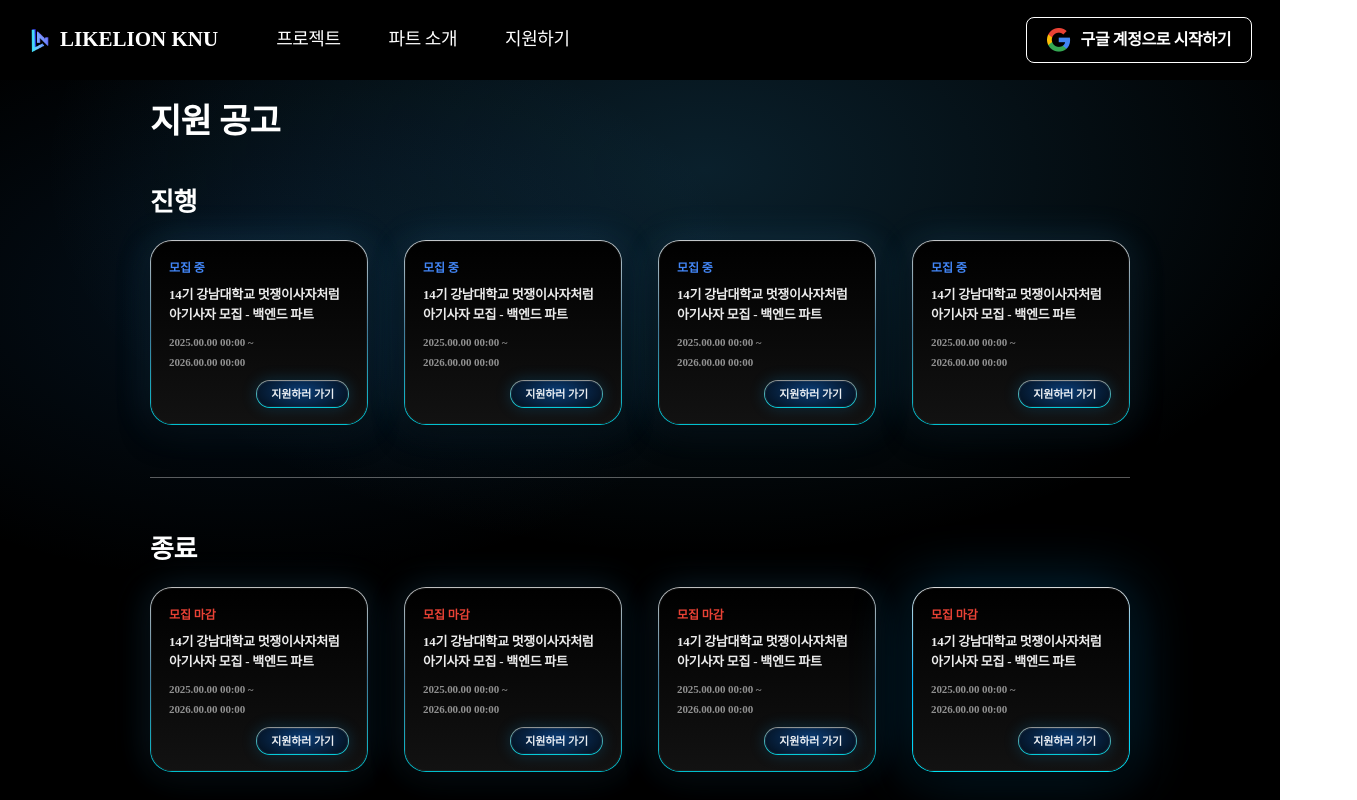
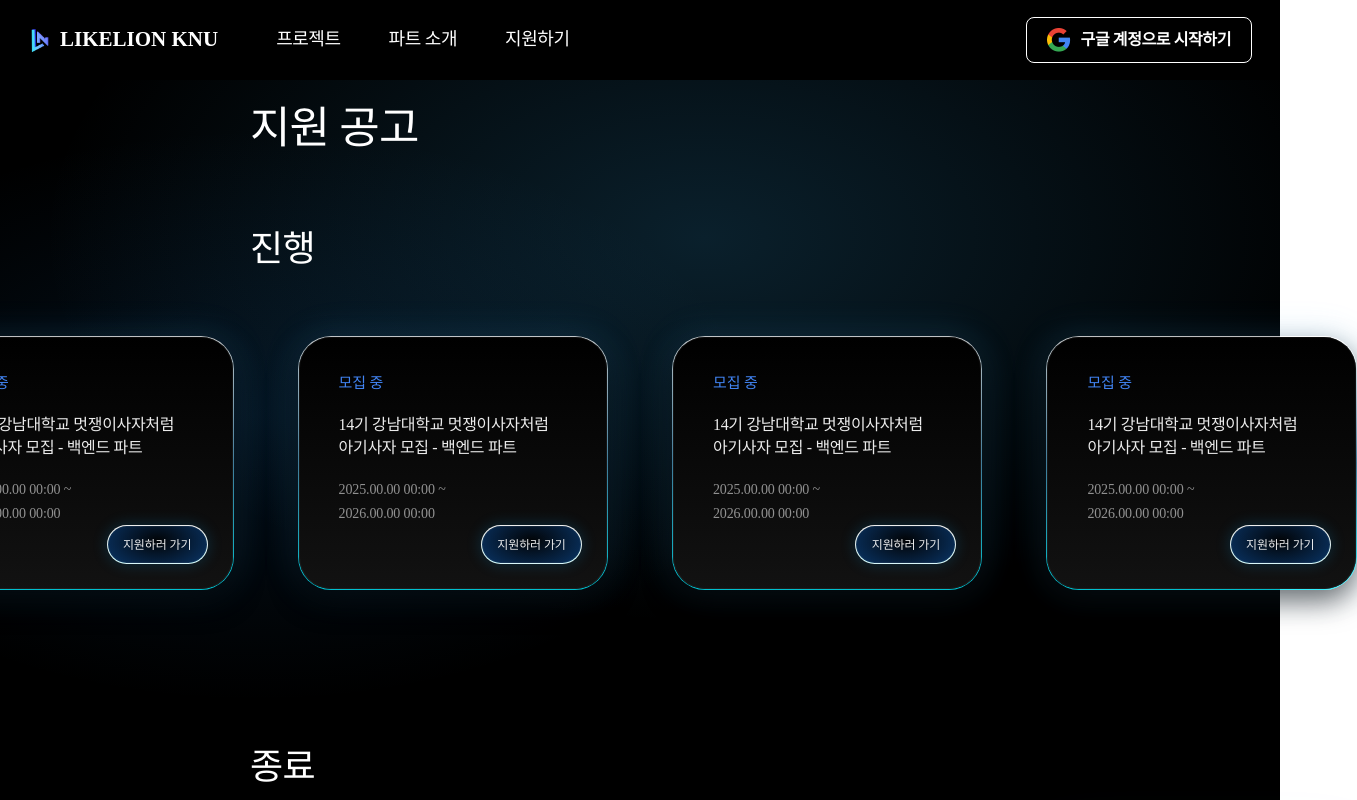
Before and after one commit to likelionknu/apply-page-client, a React (Vite) app: page /apply in a window 1280 px wide. Shown: the top 800 px of the page, 1357 px wide, since content can reach past the window. Built offline with nearby package versions, Linux system fonts and the light colour scheme; a web font is replaced by a local one.

Commit message:
공고 페이지 수정
공고 페이지 피그마 디자인으로 수정.

```diff
--- a/src/features/apply/ApplyPage.tsx
+++ b/src/features/apply/ApplyPage.tsx
@@ -10,7 +10,7 @@ interface ApplyNotice {
   titleLine2: string;
   periodFrom: string;
   periodTo: string;
-  emphasis?: boolean; // 스샷처럼 우측 하단 카드 강조(선택/호버 느낌)
+  emphasis?: boolean;
 }
 
 const ONGOING: ApplyNotice[] = [
@@ -134,8 +134,6 @@ export default function ApplyNoticePage() {
           </div>
         </section>
 
-        <div className="apply-divider" role="separator" />
-
         <section className="apply-section">
           <h2 className="apply-section__title">종료</h2>
 
--- a/src/features/apply/apply.css
+++ b/src/features/apply/apply.css
@@ -1,6 +1,3 @@
-/* =========================
-   배경(스크린샷처럼 중앙에 은은한 빛)
-   ========================= */
 .apply-page {
   min-height: 100dvh;
   width: 100%;
@@ -11,10 +8,9 @@
     #000;
 }
 
-/* Header fixed 가정 */
 .apply-page__content {
   padding-top: 96px;
-  padding-left: 150px;  /* 스샷처럼 좌측 여백 크게 */
+  padding-left: 150px;
   padding-right: 150px;
   padding-bottom: 80px;
 }
@@ -33,37 +29,28 @@
 }
 
 .apply-page__title {
-  margin: 0 0 36px 0;
-  font-size: 34px;
-  font-weight: 800;
+  margin: 0 0 60px 100px;
+  font-size: 44px;
+  font-weight: 400;
   letter-spacing: -0.02em;
 }
 
-/* =========================
-   섹션 제목(진행/종료)
-   ========================= */
 .apply-section__title {
-  margin: 28px 0 18px 0;
-  font-size: 26px;
-  font-weight: 800;
+  margin: 50px 0 60px 100px;
+  font-size: 36px;
+  font-weight: 400;
   letter-spacing: -0.02em;
 }
 
-/* 구분선 */
-.apply-divider {
-  margin: 52px 0;
-  height: 1px;
-  width: 100%;
-  background: rgba(255, 255, 255, 0.35);
+.apply-section:first-of-type{
+  margin-bottom: 150px;
 }
-
-/* =========================
-   4열 그리드
-   ========================= */
 .apply-grid {
   display: grid;
-  grid-template-columns: repeat(4, minmax(0, 1fr));
-  gap: 36px;
+  grid-template-columns: repeat(4, 310.4px);
+  column-gap: 64px;
+  row-gap: 64px;
+  justify-content: center;
 }
 
 @media (max-width: 1200px) {
@@ -77,20 +64,18 @@
   }
 }
 
-/* =========================
-   카드(네온 테두리 + 글로우)
-   ========================= */
 .apply-card {
+  width: 310.4px;
+  height: 254px;
   border: 1px solid transparent;
-  border-radius: 22px;
+  border-radius: 33px;
 
-  /* 그라데이션 테두리 기법(3겹) */
   background-image:
-    /* 1) 카드 내부(짙은 그라데이션) */
+
     linear-gradient(180deg, rgba(0, 0, 0, 0.55) 0%, rgba(20, 20, 20, 0.90) 100%),
-    /* 2) 내부 보정 */
+
     linear-gradient(#000, #000),
-    /* 3) 바깥 테두리(화이트 -> 블루 -> 민트) */
+
     linear-gradient(180deg, rgba(255, 255, 255, 0.75), rgba(66, 126, 156, 1), rgba(0, 238, 255, 0.80));
 
   background-origin: border-box;
@@ -100,10 +85,11 @@
     0 0 0 1px rgba(255, 255, 255, 0.05) inset,
     0 12px 28px rgba(0, 0, 0, 0.55),
     0 0 36px rgba(72, 185, 255, 0.18);
+
+  position : relative;
 }
 
 .apply-card.is-emphasis {
-  /* 스샷처럼 우측 하단 카드가 더 강한 블루 */
   background-image:
     linear-gradient(180deg, rgba(0, 0, 0, 0.55) 0%, rgba(20, 20, 20, 0.90) 100%),
     linear-gradient(#000, #000),
@@ -115,78 +101,80 @@
 }
 
 .apply-card__inner {
-  padding: 18px 18px 16px;
-  min-height: 160px; /* 스샷 카드 높이감 */
+  position: relative;
+  height: 100%;
+  padding: 35px 40px 20px;
   display: flex;
   flex-direction: column;
-  gap: 10px;
+  gap: 20px;
 }
 
-/* 상태 */
 .apply-card__status {
-  font-size: 12px;
-  font-weight: 800;
+  font-size: 15px;
+  font-weight: 400;
   letter-spacing: -0.01em;
 }
 
 .apply-card__status.is-open {
-  color: rgba(66, 133, 244, 1); /* 파란색(모집 중) */
+  color: rgba(66, 133, 244, 1);
 }
 
 .apply-card__status.is-closed {
-  color: rgba(233, 66, 53, 1); /* 빨간색(모집 마감) */
+  color: rgba(233, 66, 53, 1);
 }
 
-/* 제목(2줄) */
 .apply-card__title {
   margin: 0;
   display: flex;
   flex-direction: column;
   gap: 4px;
 
-  font-size: 13px;
-  font-weight: 800;
+  font-size: 16px;
+  font-weight: 400;
   letter-spacing: -0.02em;
   line-height: 1.2;
   color: rgba(255, 255, 255, 0.92);
 }
 
-/* 기간 */
 .apply-card__period {
   margin-top: 2px;
   display: flex;
   flex-direction: column;
   gap: 3px;
 
-  font-size: 11px;
-  font-weight: 600;
+  font-size: 14px;
+  font-weight: 400;
   letter-spacing: -0.01em;
   color: rgba(255, 255, 255, 0.55);
 }
 
-/* 버튼을 오른쪽 아래로 */
 .apply-card__cta {
-  margin-top: auto;
-  display: flex;
-  justify-content: flex-end;
+  position: absolute;
+  right: 25px;
+  bottom: 25px;
+  margin: 0;
+  display: block;
 }
 
-/* 버튼(스샷처럼 작은 캡슐 + 미세 글로우) */
 .apply-card__btn {
-  height: 28px;
-  padding: 0 14px;
+  width: 100.93px;
+  height: 39px;
+
+  padding: 0px;
   border-radius: 999px;
   cursor: pointer;
 
-  font-size: 11px;
-  font-weight: 800;
+  font-size: 12px;
+  font-weight: 400;
   letter-spacing: -0.01em;
   color: rgba(255, 255, 255, 0.92);
 
-  border: 1px solid transparent;
 
+  border: 1.2px solid rgba(255, 255, 255, 0.85);
+
+  background-color: transparent;
   background-image:
-    radial-gradient(120% 180% at 50% 40%, rgba(10, 124, 255, 0.35), rgba(0, 0, 0, 0.85) 60%),
+    radial-gradient(120% 180% at 50% 40%, rgba(0, 0, 0, 0.85), rgba(10, 124, 255, 0.35) 60%),
     linear-gradient(#0b1a2b, #0b1a2b),
     linear-gradient(180deg, rgba(255, 255, 255, 0.55), rgba(0, 238, 255, 0.85));
   background-origin: border-box;
```
